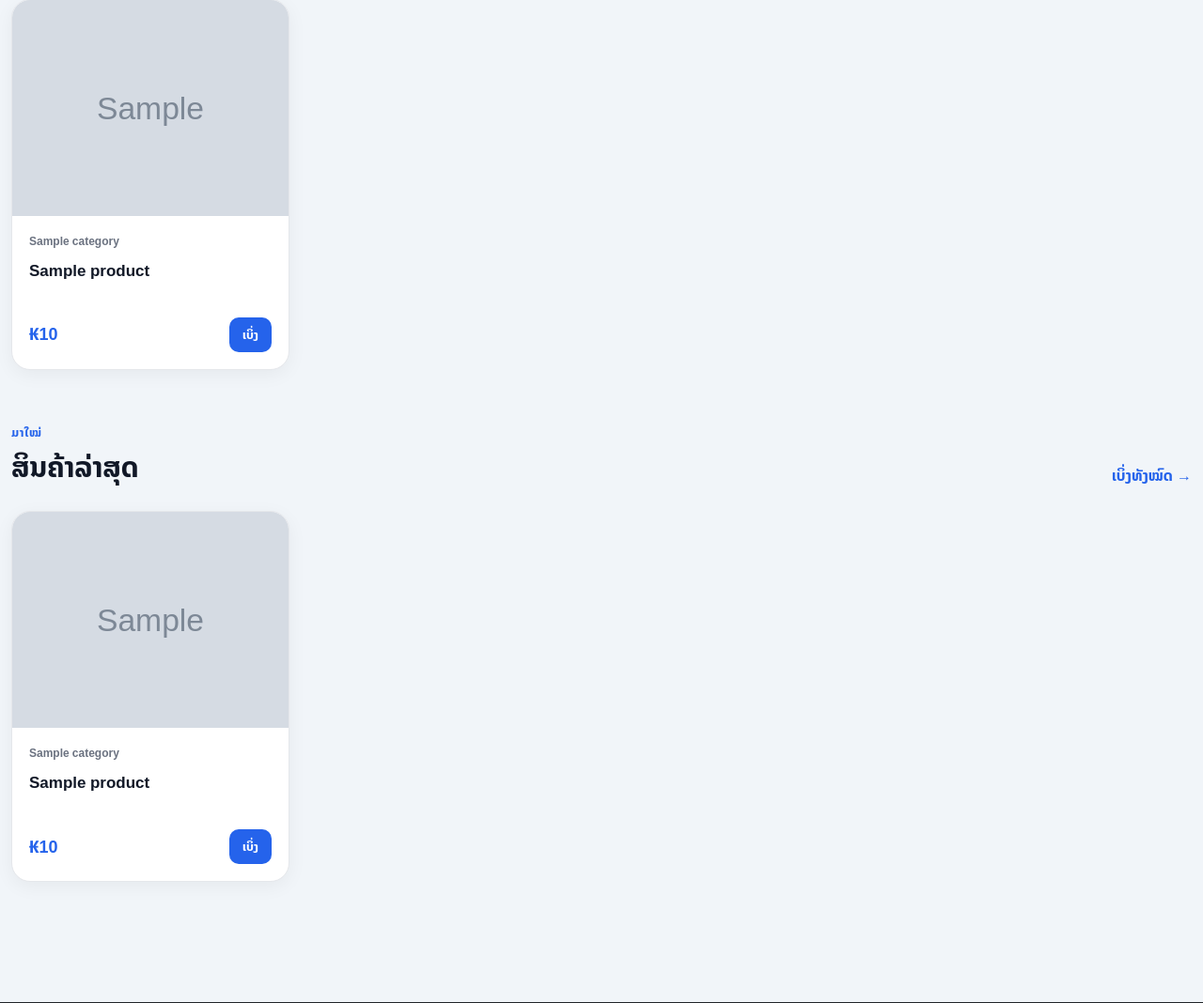
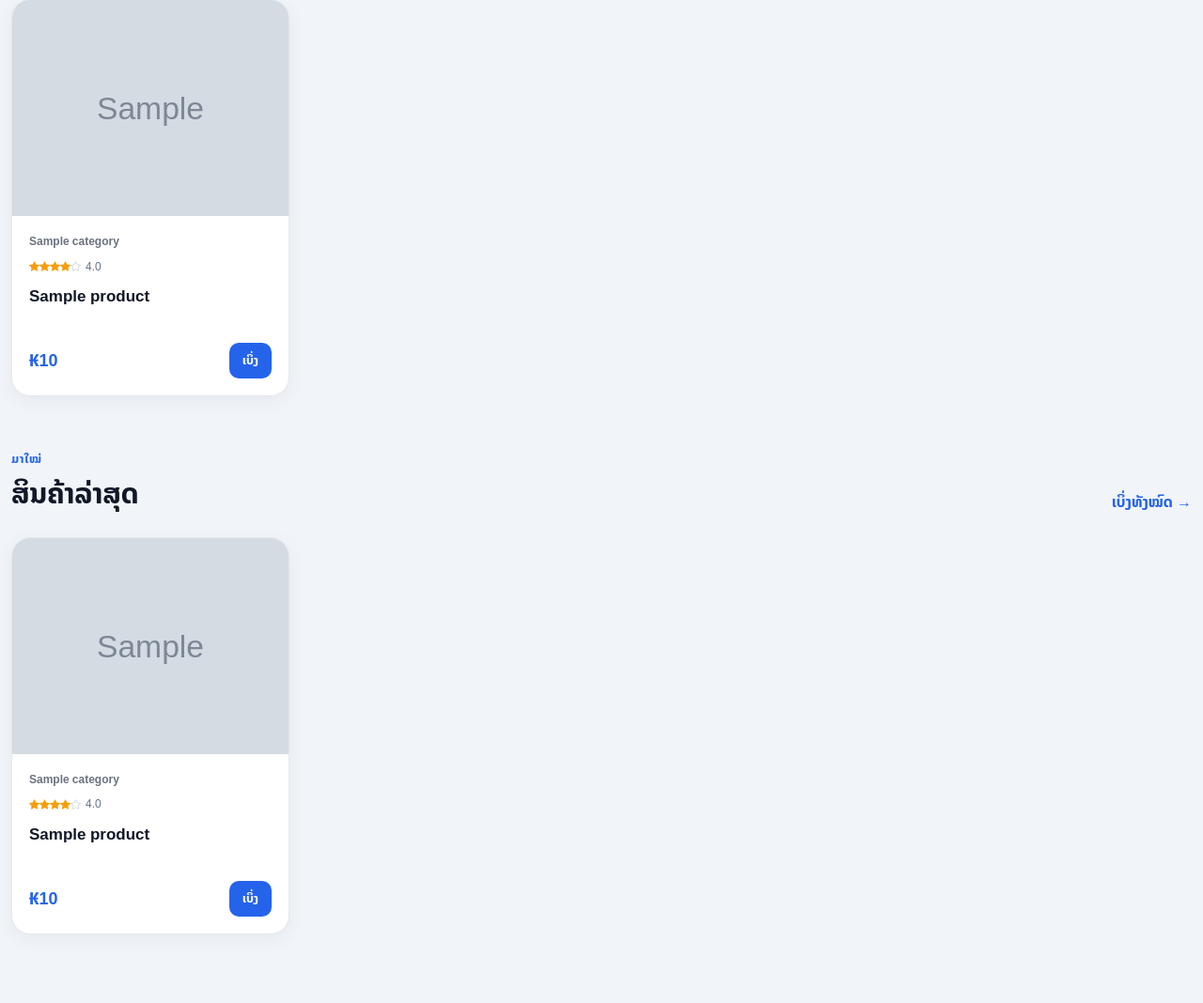
Before and after one commit to tswbxiongmusic-sys/marketplace-project, a Django app: page / in a window 1280 px wide. Shown: the part 1035-2103 px from the top of the page at 94% size. Run offline with Django 5.2, Linux system fonts and the light colour scheme; tables that the repository leaves empty hold one stand-in row (values such as "Sample post"); grey boxes marked "Sample" are stand-in pictures.

Commit message:
Show star ratings and stock badges on product cards
Shoppers previously could not see a product's rating or availability
without opening its detail page. Both the home page and product list
now surface Product.average_rating as a star row and product.stock as
an out-of-stock/low-stock badge on the card image.

```diff
--- a/static/css/home.css
+++ b/static/css/home.css
@@ -278,6 +278,27 @@
     font-size: 14px;
 }
 
+.stock-badge {
+    position: absolute;
+    top: 10px;
+    left: 10px;
+    z-index: 2;
+    padding: 4px 10px;
+    border-radius: var(--radius-sm);
+    color: #fff;
+    font-size: 11px;
+    font-weight: 700;
+}
+
+.stock-badge.stock-out {
+    background: var(--danger);
+}
+
+.stock-badge.stock-low {
+    background: var(--warning);
+    color: #78350f;
+}
+
 
 /* =========================================================
    PRODUCT INFO
@@ -293,6 +314,27 @@
     color: #6b7280;
     font-size: 12px;
     font-weight: 600;
+}
+
+.product-rating {
+    display: flex;
+    align-items: center;
+    gap: 5px;
+    margin-bottom: 8px;
+    color: var(--gray-500);
+    font-size: 12px;
+}
+
+.product-rating .bi-star-fill {
+    color: var(--warning);
+}
+
+.product-rating .bi-star {
+    color: var(--gray-300);
+}
+
+.product-rating .rating-stars i {
+    font-size: 11px;
 }
 
 .product-info h3 {
--- a/templates/core/home.html
+++ b/templates/core/home.html
@@ -159,6 +159,12 @@
                     class="product-image"
                 >
 
+                    {% if product.stock <= 0 %}
+                    <span class="stock-badge stock-out">ໝົດແລ້ວ</span>
+                    {% elif product.stock <= 5 %}
+                    <span class="stock-badge stock-low">ເຫຼືອ {{ product.stock }} ຊິ້ນ</span>
+                    {% endif %}
+
                     {% if product.image %}
 
                     <img
@@ -180,6 +186,13 @@
                     <span class="product-category">
                         {{ product.category.name }}
                     </span>
+
+                    {% if product.average_rating %}
+                    <div class="product-rating">
+                        <span class="rating-stars">{% for i in "12345" %}<i class="bi {% if forloop.counter <= product.average_rating %}bi-star-fill{% else %}bi-star{% endif %}"></i>{% endfor %}</span>
+                        <span>{{ product.average_rating|floatformat:1 }}</span>
+                    </div>
+                    {% endif %}
 
                     <h3>
                         <a
@@ -259,6 +272,12 @@
                     class="product-image"
                 >
 
+                    {% if product.stock <= 0 %}
+                    <span class="stock-badge stock-out">ໝົດແລ້ວ</span>
+                    {% elif product.stock <= 5 %}
+                    <span class="stock-badge stock-low">ເຫຼືອ {{ product.stock }} ຊິ້ນ</span>
+                    {% endif %}
+
                     {% if product.image %}
 
                     <img
@@ -280,6 +299,13 @@
                     <span class="product-category">
                         {{ product.category.name }}
                     </span>
+
+                    {% if product.average_rating %}
+                    <div class="product-rating">
+                        <span class="rating-stars">{% for i in "12345" %}<i class="bi {% if forloop.counter <= product.average_rating %}bi-star-fill{% else %}bi-star{% endif %}"></i>{% endfor %}</span>
+                        <span>{{ product.average_rating|floatformat:1 }}</span>
+                    </div>
+                    {% endif %}
 
                     <h3>
                         <a
```
Also changed, not shown: templates/products/list.html (+16 -0 lines).
